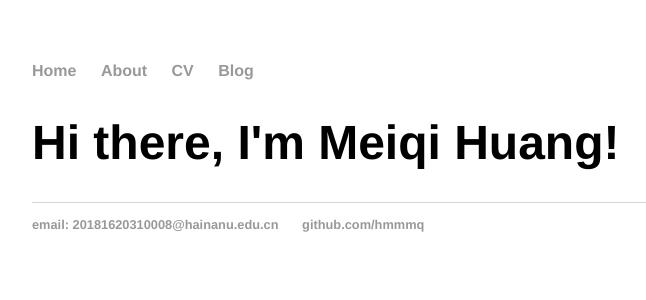
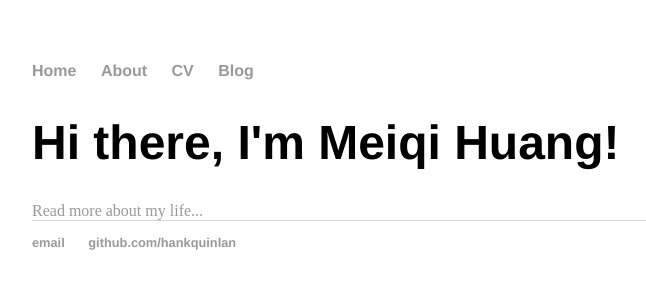
Before and after one commit to hmmmq/Meiqi-Huang.github.io, a Jekyll site: the page built from index.html, in a window 1280 px wide. Shown: the top 300 px of the page, without its empty margins (160-806 px from the left). Built offline with Jekyll 4.4.1, drawn with Linux system fonts in a browser that asks for light colours.

Commit message:
Update index.html

```diff
--- a/index.html
+++ b/index.html
@@ -1,29 +1,8 @@
-<!DOCTYPE html>
-<html>
-	<head>
-		<title>Meiqi Huang</title>
-		<link rel="stylesheet" type="text/css" href="/css/main.css">
-	</head>
-	<body>
-		<nav>
-    		<ul>
-        		<li><a href="/">Home</a></li>
-	        	<li><a href="/about">About</a></li>
-        		<li><a href="/cv">CV</a></li>
-        		<li><a href="/blog">Blog</a></li>
-    		</ul>
-		</nav>
-		<div class="container">
-    		<div class="blurb">
-        		<h1>Hi there, I'm Meiqi Huang!</h1>
-    		</div><!-- /.blurb -->
-		</div><!-- /.container -->
-		<footer>
-    		<ul>
-        		<li><a href="20181620310008@hainanu.edu.cn">
-        		         email: 20181620310008@hainanu.edu.cn</a></li>
-        		<li><a href="https://github.com/hmmmq">github.com/hmmmq</a></li>
-			</ul>
-		</footer>
-	</body>
-</html>
+---
+layout: default
+title: Meiqi Huang's Page
+---
+<div class="blurb">
+	<h1>Hi there, I'm Meiqi Huang!</h1>
+	<a href="/about">Read more about my life...</a>
+</div>
```
